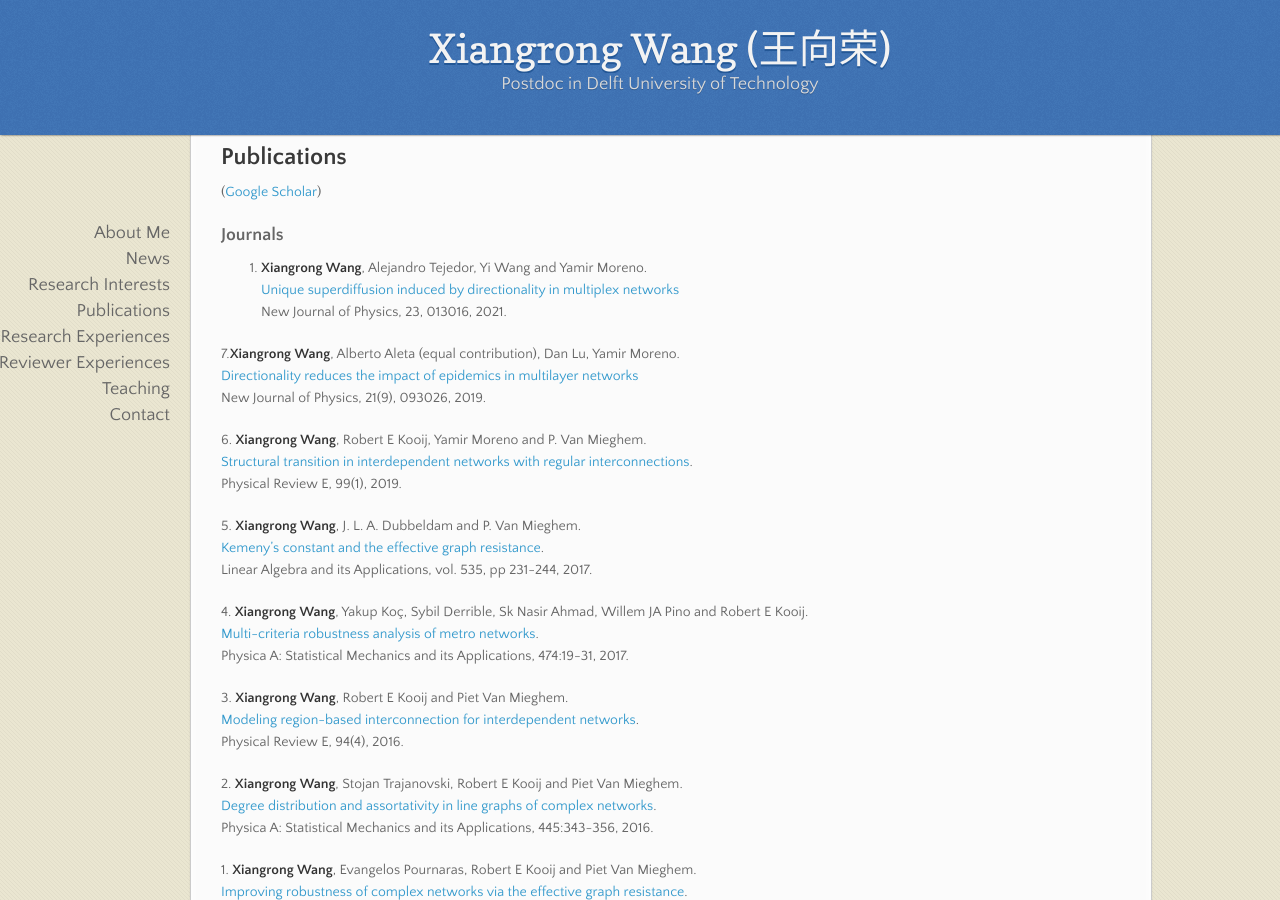
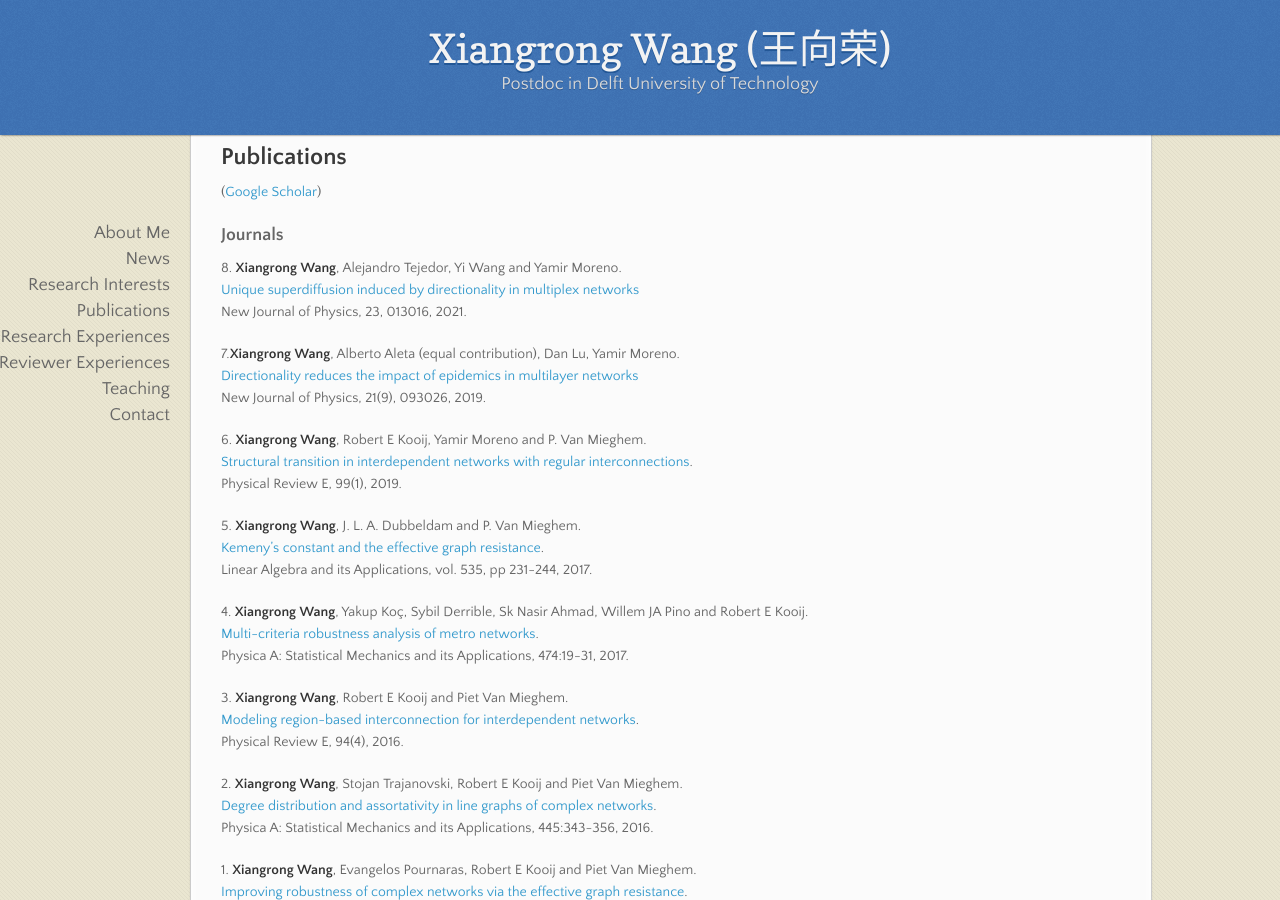
Before and after one commit to xiangrongwang/xiangrongwang.github.io, a Jekyll site: the page built from index.md, in a window 1280 px wide and 900 px high, scrolled down 847 px. Built offline with Jekyll 4.4.1, drawn with Linux system fonts in a browser that asks for light colours; nearby versions of some CDN libraries; our own code applies the rules of GitHub Pages for plain Markdown files.

Commit message:
Update index.md

```diff
--- a/index.md
+++ b/index.md
@@ -29,7 +29,7 @@ Her PhD topic focused on the robustness of complex networks,  from both theoreti
 ([Google Scholar](https://scholar.google.com/citations?user=LJm0X3AAAAAJ&hl=en))
 
 ### Journals
-8.   __Xiangrong Wang__, Alejandro Tejedor, Yi Wang and Yamir Moreno.
+8\.   __Xiangrong Wang__, Alejandro Tejedor, Yi Wang and Yamir Moreno.
      [Unique superdiffusion induced by directionality in multiplex networks](https://iopscience.iop.org/article/10.1088/1367-2630/abdb71/meta)
      New Journal of Physics, 23, 013016, 2021.
 
```
